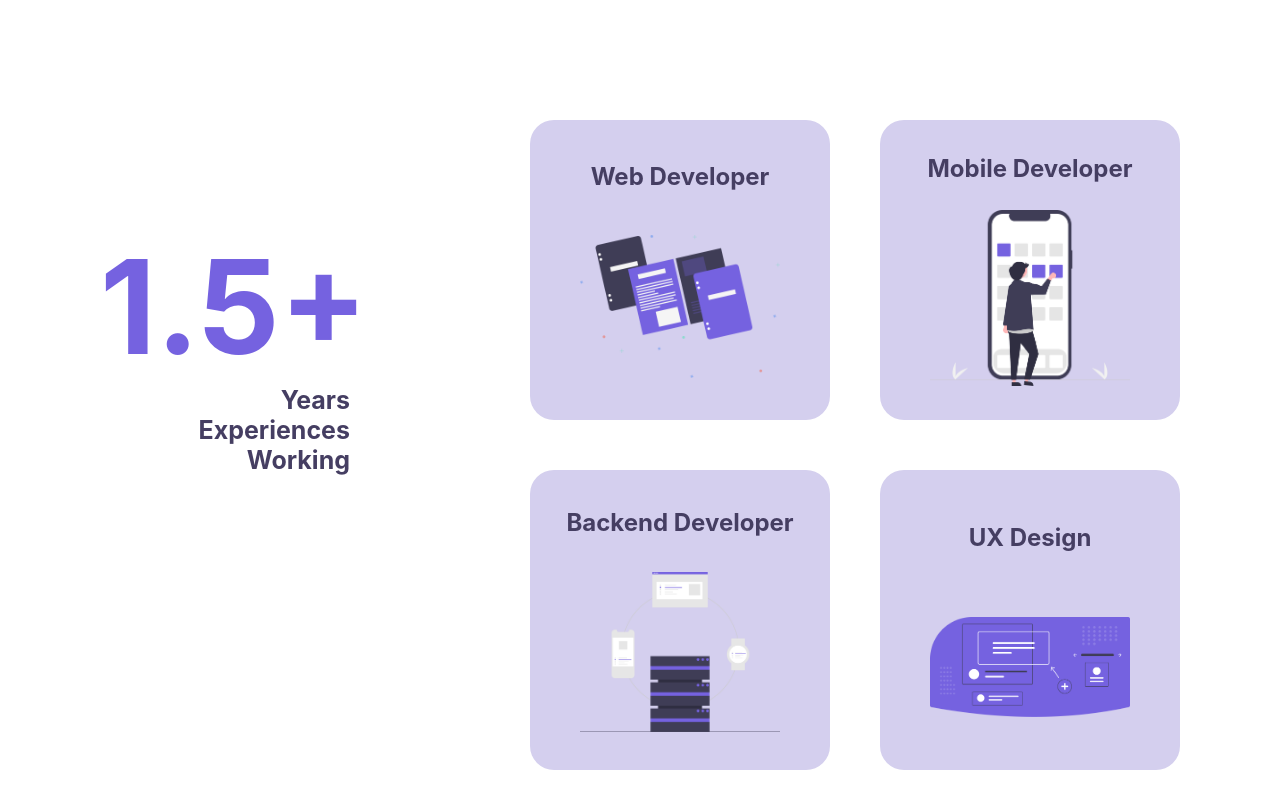
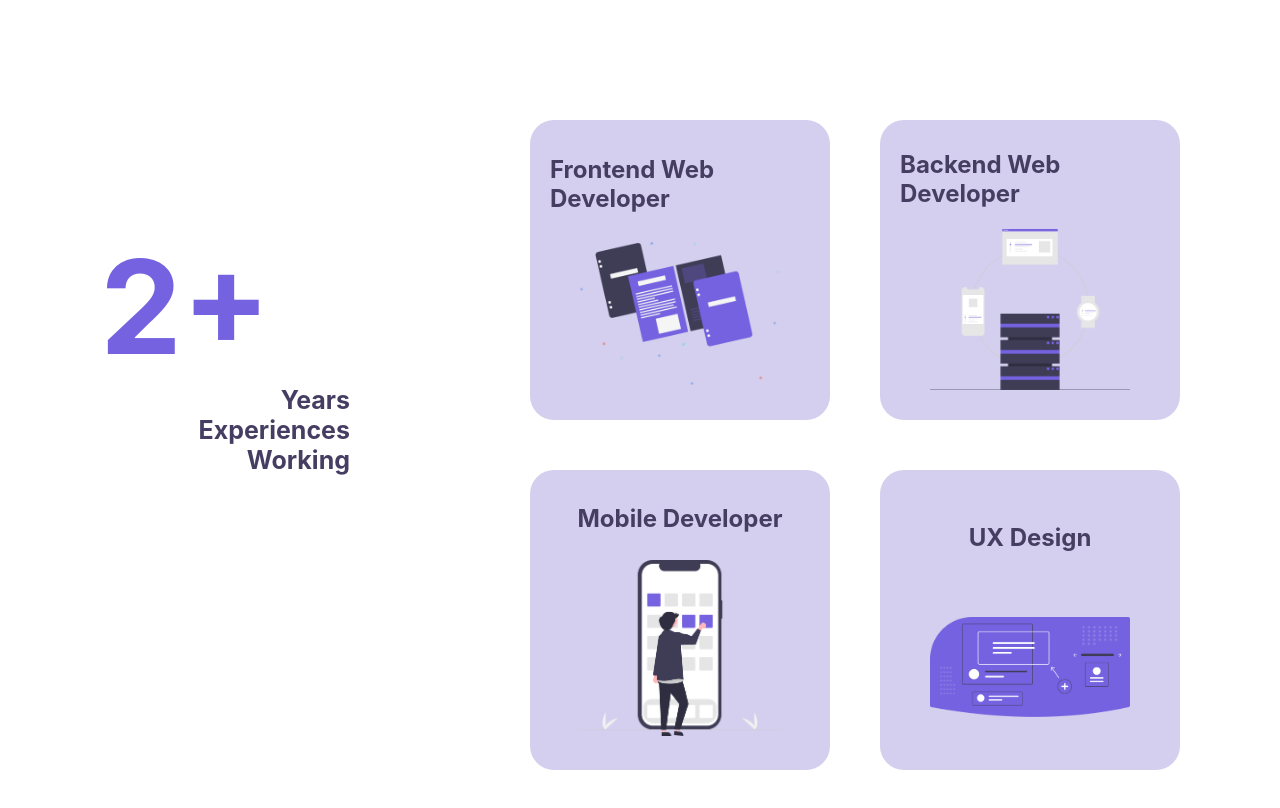
Before and after one commit to henriquebarrosx/Portfolio, a Next.js app: page / in a window 1280 px wide. Shown: the part 1916-2724 px from the top of the page. Built offline with nearby package versions, Linux system fonts and the light colour scheme.

Commit message:
chore: update how many years of experience should be displayed

```diff
--- a/components/Experiences/index.js
+++ b/components/Experiences/index.js
@@ -28,7 +28,7 @@ function LeftSide() {
   return (
     <LeftSideStyle>
       <TextContainer>
-        <h1>1.5+</h1>
+        <h1>2+</h1>
         <div>
           <h2>Years</h2>
           <h2>Experiences</h2>
@@ -43,15 +43,15 @@ function RightSide() {
   const images = [
     {
       thumbnail: '/undraw_Working_oh83 1.png',
-      description: 'Web Developer',
+      description: 'Frontend Web Developer',
+    },
+    {
+      thumbnail: '/undraw_server_cluster_jwwq 1.png',
+      description: 'Backend Web Developer',
     },
     {
       thumbnail: '/undraw_Mobile_apps_re_3wjf 1.png',
       description: 'Mobile Developer',
-    },
-    {
-      thumbnail: '/undraw_server_cluster_jwwq 1.png',
-      description: 'Backend Developer',
     },
     {
       thumbnail: '/undraw_design_components_9vy6 1.png',
```
